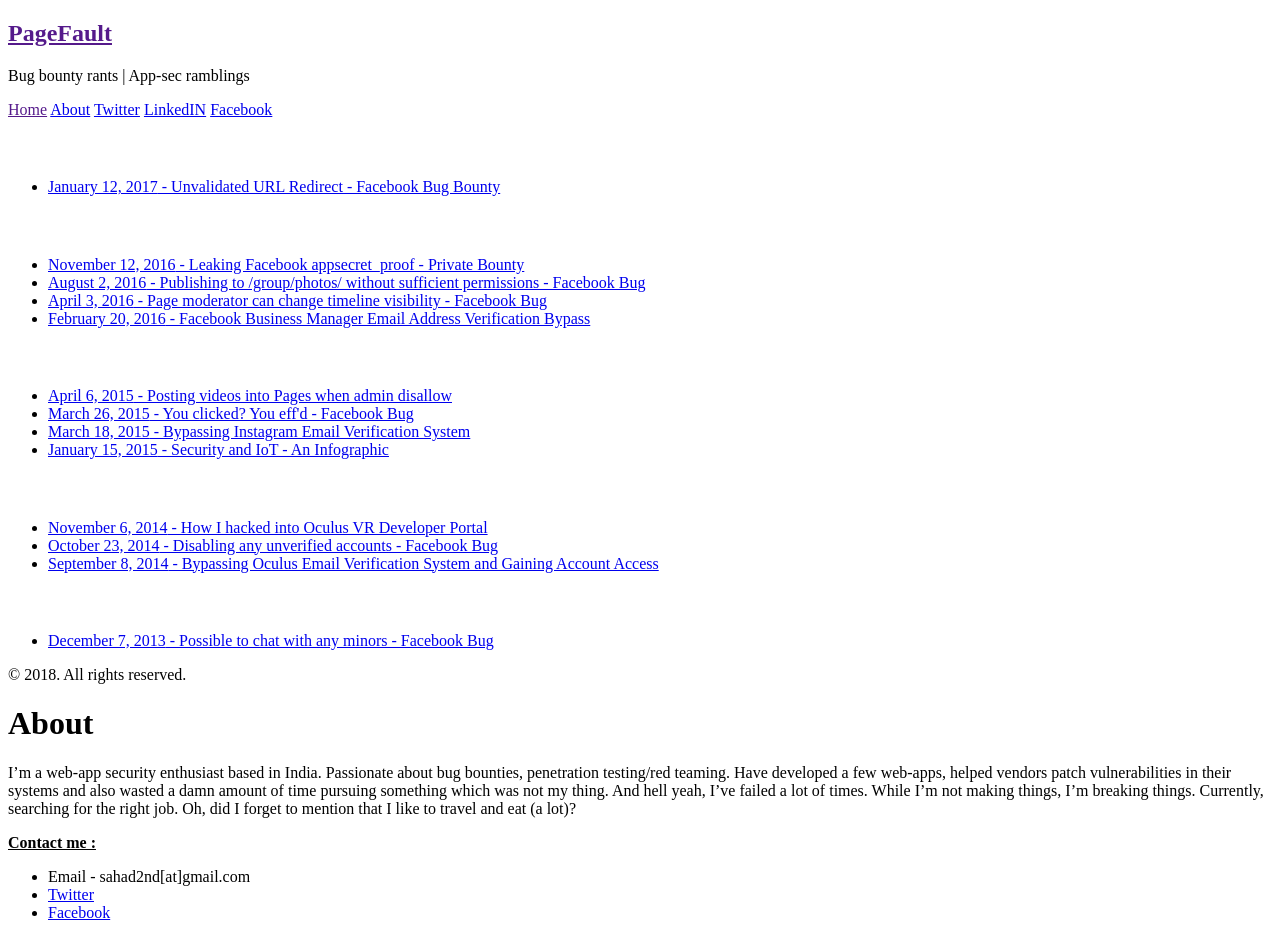
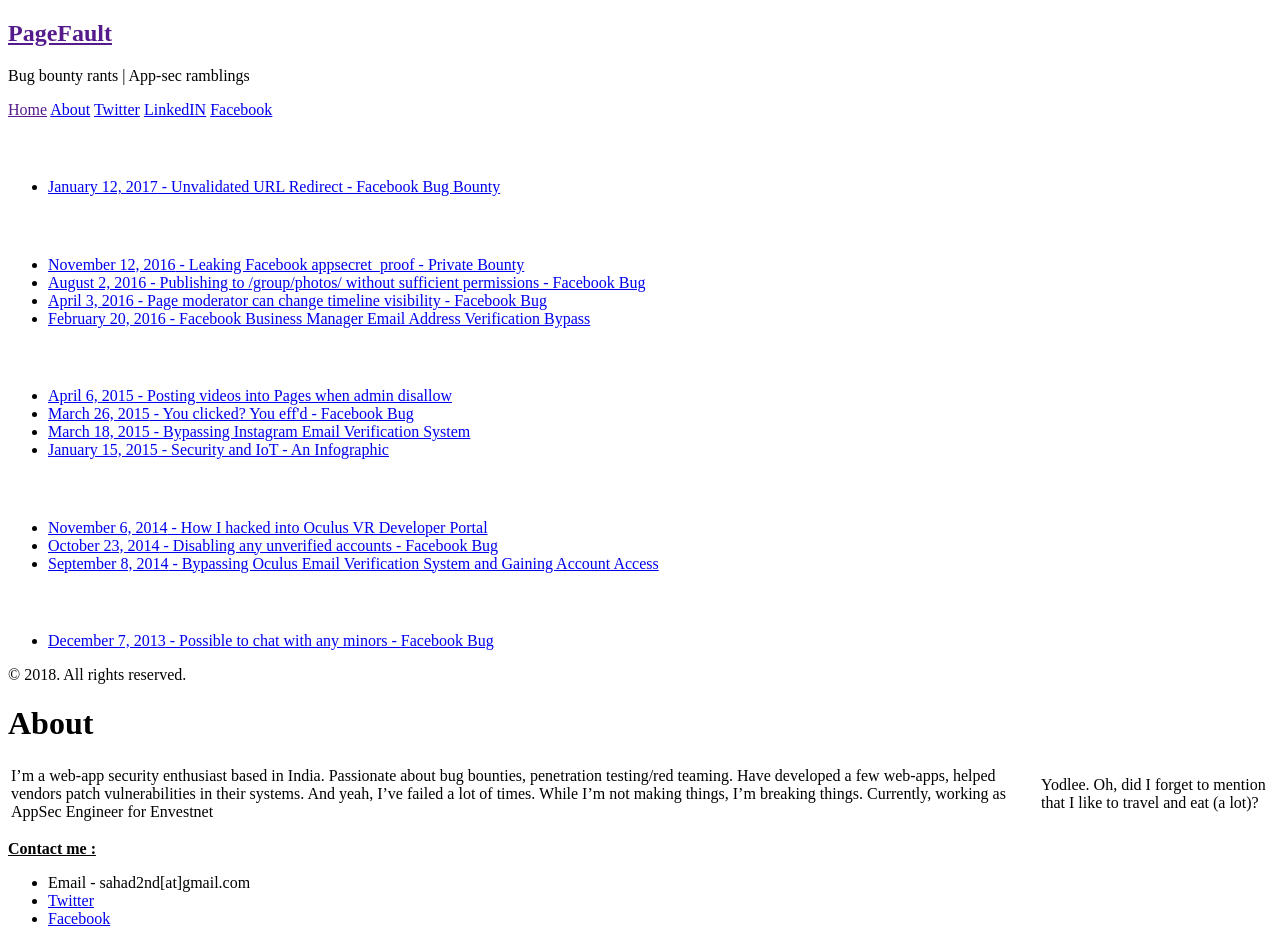
Before and after one commit to sahadnk72/sahadnk72.github.io, a Jekyll site: the page built from about.md, in a window 1280 px wide. Built offline with Jekyll 4.4.1, drawn with Linux system fonts in a browser that asks for light colours.

Commit message:
Update about.md

```diff
--- a/about.md
+++ b/about.md
@@ -4,7 +4,7 @@ title: About
 ---
 
 
-I'm a web-app security enthusiast based in India. Passionate about bug bounties, penetration testing/red teaming. Have developed a few web-apps, helped vendors patch vulnerabilities in their systems and also wasted a damn amount of time pursuing something which was not my thing. And hell yeah, I've failed a lot of times. While I'm not making things, I'm breaking things. Currently, searching for the right job. Oh, did I forget to mention that I like to travel and eat (a lot)?
+I'm a web-app security enthusiast based in India. Passionate about bug bounties, penetration testing/red teaming. Have developed a few web-apps, helped vendors patch vulnerabilities in their systems. And yeah, I've failed a lot of times. While I'm not making things, I'm breaking things. Currently, working as AppSec Engineer for Envestnet|Yodlee. Oh, did I forget to mention that I like to travel and eat (a lot)?
 
 
 <b><u>Contact me :</u></b>
```
